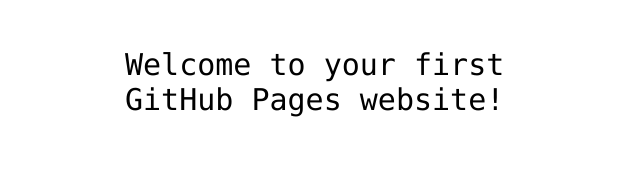
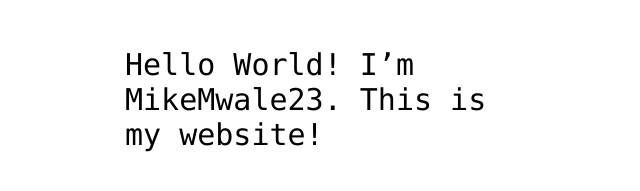
Before and after one commit to MikeMwale23/MikeMwale23.github.io, a plain HTML site: page index.html in a window 1280 px wide. Shown: the part 341-532 px from the top of the page, without its empty margins (315-955 px from the left). Drawn offline with Linux system fonts and the light colour scheme.

Commit message:
Added My Username to index.html
Just adding content and modifying my first GitHub html Repository

```diff
--- a/index.html
+++ b/index.html
@@ -9,10 +9,12 @@
 
 <body>
 
+
 <img src="https://octodex.github.com/images/daftpunktocat-thomas.gif" id="octocat" alt="octocat-gif" />
 
+<p>Hello World! I’m MikeMwale23. This is my website!</p>
+
 <!-- Change this code here by copy and pasting your template on line 15 -->
-<p>Welcome to your first GitHub Pages website!</p>
 
 </body>
 </html>
```
